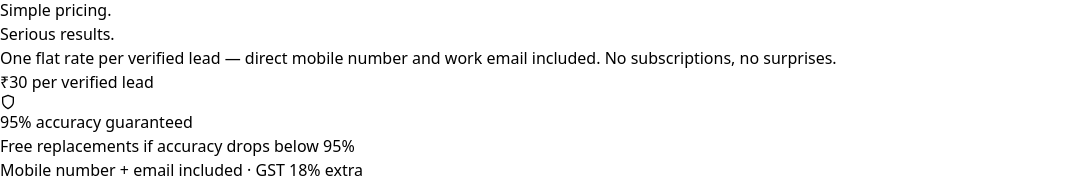
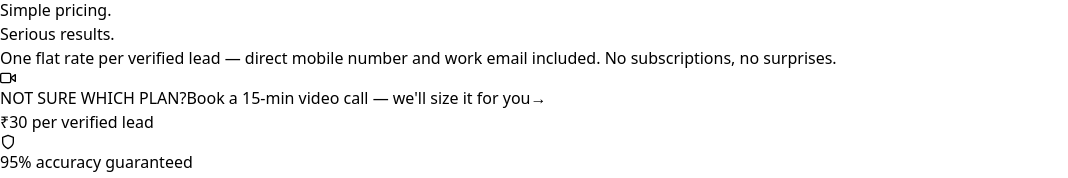
Before and after one commit to shivar531/Vitalhawks, a React (Vite) app in the folder project/: page /Pricing in a window 1280 px wide. Shown: the part 398-576 px from the top of the page, without its empty margins (0-1068 px from the left). Built offline with nearby package versions, Linux system fonts and the light colour scheme.

Commit message:
Update Pricing.jsx

```diff
--- a/project/src/Component/Pricing.jsx
+++ b/project/src/Component/Pricing.jsx
@@ -3,7 +3,7 @@
 
 import React, { useState } from "react";
 import useSeo from "../utils/useSeo";
-import { FiShield, FiCheck, FiPlus, FiMinus } from "react-icons/fi";
+import { FiShield, FiCheck, FiPlus, FiMinus, FiVideo } from "react-icons/fi";
 import Plan from "./Plan";
 import { Link } from "react-router-dom";
 import Popupform from "./Popupform";
@@ -94,6 +94,50 @@ export default function Pricing() {
     included. No subscriptions, no surprises.
 
   </p>
+
+  {/* BOOK A CALL CTA */}
+
+  <div className="flex justify-center mb-6 lg:mb-10">
+
+    <a
+
+      href="https://calendly.com/shiva-vitalhawks/15min"
+
+      target="_blank"
+
+      rel="noopener noreferrer"
+
+      className="group inline-flex items-center gap-3 px-6 py-3.5 rounded-2xl border border-purple-500/30 bg-purple-500/10 backdrop-blur-xl hover:bg-purple-500/20 hover:border-purple-500/50 transition"
+
+    >
+
+      <span className="w-10 h-10 flex items-center justify-center rounded-xl bg-purple-500/20 border border-purple-500/30 shrink-0">
+
+        <FiVideo className="text-purple-300" />
+
+      </span>
+
+      <span className="text-left">
+
+        <span className="block text-[11px] tracking-[0.2em] text-purple-300">
+
+          NOT SURE WHICH PLAN?
+
+        </span>
+
+        <span className="block text-sm sm:text-base text-gray-100">
+
+          Book a 15-min video call — we'll size it for you
+
+        </span>
+
+      </span>
+
+      <span className="text-purple-300 group-hover:translate-x-1 transition">→</span>
+
+    </a>
+
+  </div>
 
   {/* Pricing Boxes */}
 
```
